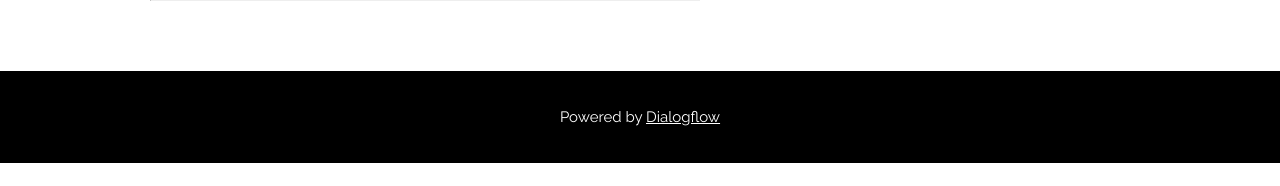
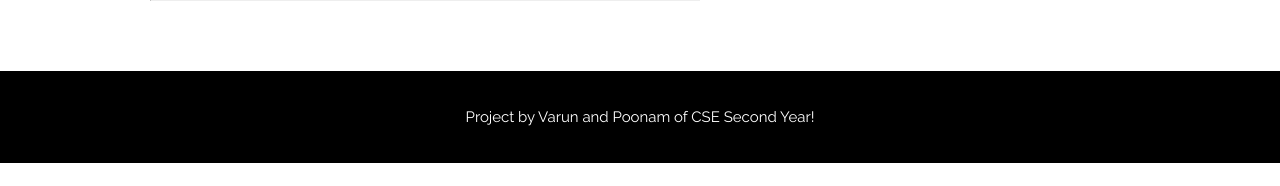
Before and after one commit to varun-saini-18/Chatbot, a Django app: page / in a window 1280 px wide. Shown: the part 1842-2028 px from the top of the page. Run offline with Django 3.2, Linux system fonts and the light colour scheme; grey boxes are pictures that could not be loaded.

Commit message:
Changed text related to the chatbot!

```diff
--- a/blog/templates/blog/post_list.html
+++ b/blog/templates/blog/post_list.html
@@ -93,7 +93,7 @@ p {line-height: 2}
 
 <!-- Footer -->
 <footer class="w3-center w3-black w3-padding-16">
-  <p>Powered by <a href="https://dialogflow.com/" title="Dialogflow" target="_blank" class="w3-hover-text-green">Dialogflow</a></p>
+  <p>Project by Varun and Poonam of CSE Second Year!</p>
 </footer>
 <div class="w3-hide-small" style="margin-bottom:32px"> </div>
 
```
